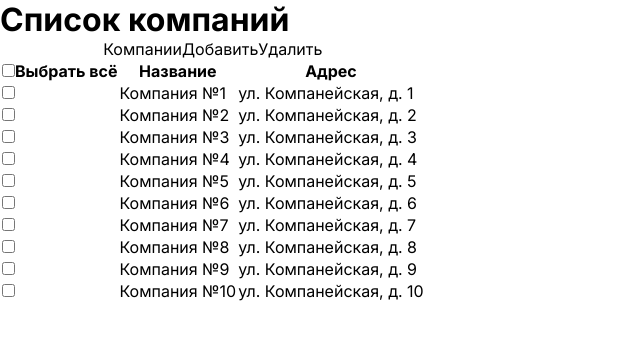
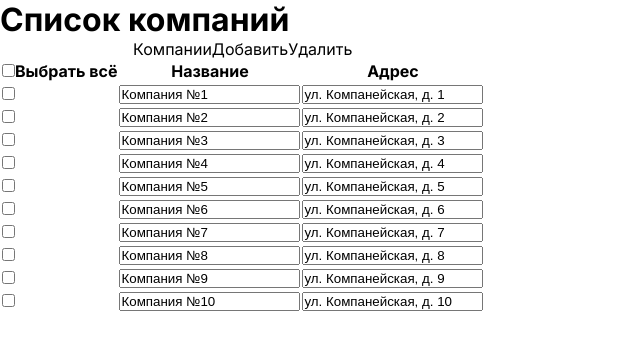
Before and after one commit to ScaronTr/adept-test-task, a React (Vite) app: page / in a window 1280 px wide. Shown: the top 350 px of the page, without its empty margins (0-640 px from the left). Built offline with nearby package versions, Linux system fonts and the light colour scheme.

Commit message:
[feat] - добавлено редактирование полей компании

```diff
--- a/src/entities/company/index.ts
+++ b/src/entities/company/index.ts
@@ -1,3 +1,3 @@
 export * from "./lib";
 export * from "./model";
-export type { Company } from "./types.ts";
+export type { Company, CompanyEditedFields } from "./types.ts";
--- a/src/entities/company/model/index.ts
+++ b/src/entities/company/model/index.ts
@@ -1,7 +1,7 @@
 import { type PayloadAction, createSlice } from "@reduxjs/toolkit";
 
 import { INITIAL_COMPANIES, getSelectedCompaniesMap } from "../lib";
-import type { Company, InitialState } from "../types.ts";
+import type { Company, CompanyEditedFields, InitialState } from "../types.ts";
 
 const initialState: InitialState = {
     data: INITIAL_COMPANIES,
@@ -44,6 +44,11 @@ export const companiesSlice = createSlice({
             state.selected = [];
             if (state.isSelectedAll) state.isSelectedAll = false;
         },
+        editCompany: (state, action: PayloadAction<{ id: Company["id"]; field: CompanyEditedFields; value: string }>) => {
+            state.data = state.data.map((company) =>
+                company.id === action.payload.id ? { ...company, [action.payload.field]: action.payload.value } : company,
+            );
+        },
     },
     selectors: {
         selectCompanies: (state) => state.data,
@@ -52,7 +57,7 @@ export const companiesSlice = createSlice({
     },
 });
 
-export const { setIsSelectedAllCompanies, setSelectedCompany, addCompany, deleteSelectedCompanies } = companiesSlice.actions;
+export const { setIsSelectedAllCompanies, setSelectedCompany, addCompany, deleteSelectedCompanies, editCompany } = companiesSlice.actions;
 
 export const { selectCompanies, selectIsSelectedAllCompanies, selectSelectedCompanies } = companiesSlice.selectors;
 
--- a/src/entities/company/types.ts
+++ b/src/entities/company/types.ts
@@ -9,3 +9,5 @@ export type InitialState = {
     selected: Company["id"][];
     isSelectedAll: boolean;
 };
+
+export type CompanyEditedFields = Exclude<keyof Company, "id">;
--- a/src/pages/companies/ui/index.tsx
+++ b/src/pages/companies/ui/index.tsx
@@ -2,8 +2,10 @@ import { type ChangeEventHandler, useMemo } from "react";
 
 import {
     type Company,
+    type CompanyEditedFields,
     addCompany,
     deleteSelectedCompanies,
+    editCompany,
     getSelectedCompaniesMap,
     selectCompanies,
     selectIsSelectedAllCompanies,
@@ -24,6 +26,7 @@ export const CompaniesPage = () => {
     const handleSelectCompany = (id: Company["id"], selected: boolean) => dispatch(setSelectedCompany({ id, selected }));
     const handleAddCompany = () => dispatch(addCompany());
     const handleDeleteCompanies = () => dispatch(deleteSelectedCompanies());
+    const handleEditCompany = (id: number, field: CompanyEditedFields, value: string) => dispatch(editCompany({ id, field, value }));
 
     const selectedCompaniesMap = useMemo(() => getSelectedCompaniesMap(selectedCompanies), [selectedCompanies]);
 
@@ -61,8 +64,20 @@ export const CompaniesPage = () => {
                                     name="companies"
                                 />
                             </td>
-                            <td>{name}</td>
-                            <td>{address}</td>
+                            <td>
+                                <input
+                                    value={name}
+                                    onChange={(e) => handleEditCompany(id, "name", e.target.value)}
+                                    placeholder={"Название"}
+                                />
+                            </td>
+                            <td>
+                                <input
+                                    value={address}
+                                    onChange={(e) => handleEditCompany(id, "address", e.target.value)}
+                                    placeholder={"Адрес"}
+                                />
+                            </td>
                         </tr>
                     ))}
                 </tbody>
```
